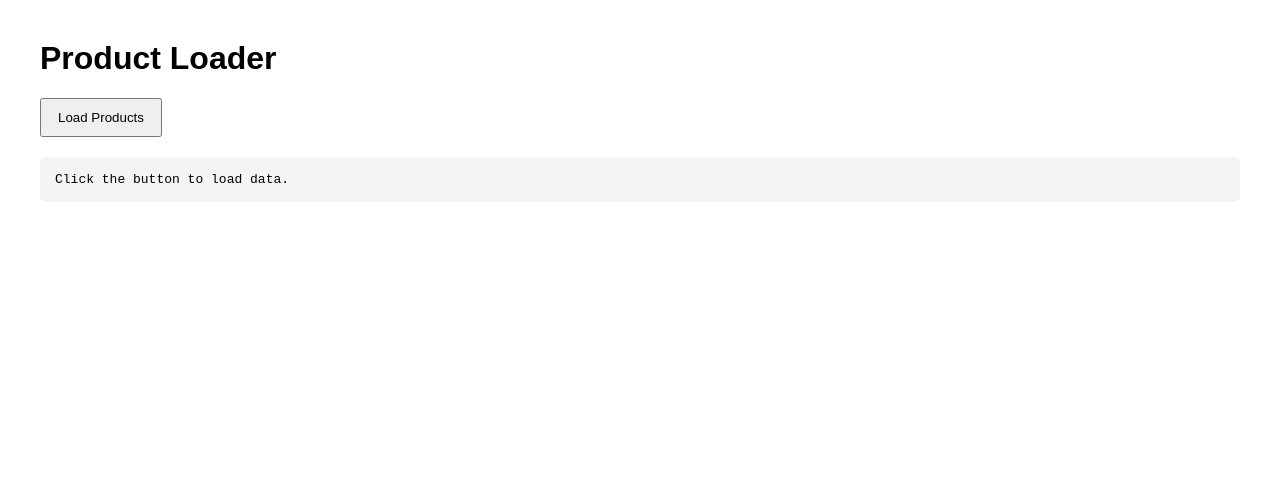
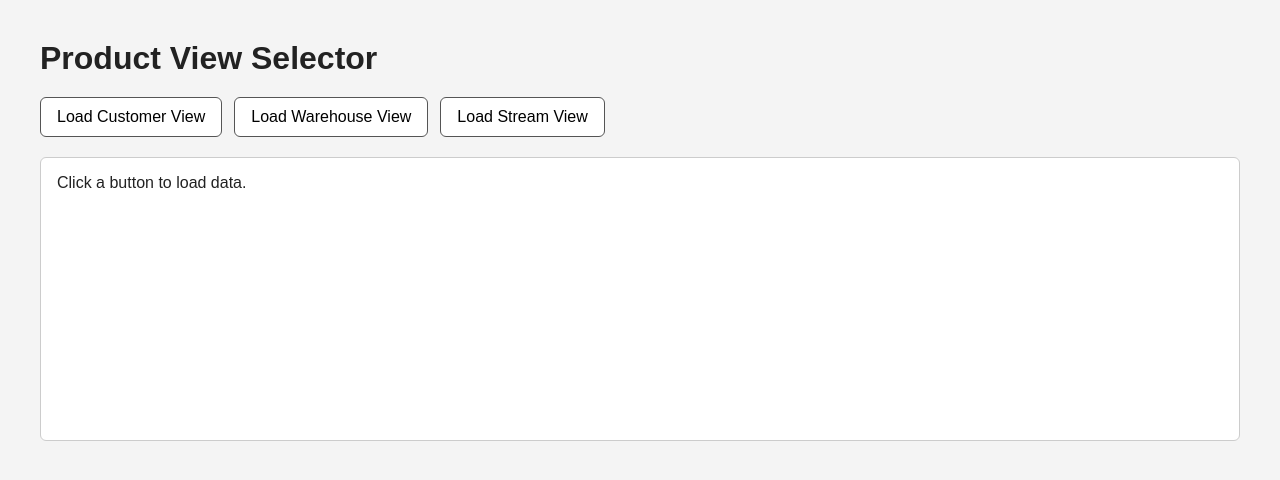
Before and after one commit to yevgeniymazur/NestJs-Complete-GVM, a website: page consumer/public/index.html in a window 1280 px wide. Drawn offline with Linux system fonts and the light colour scheme.

Commit message:
Working local deployment: PM2 + nginx + SSE streaming

```diff
--- a/consumer/public/index.html
+++ b/consumer/public/index.html
@@ -1,47 +1,119 @@
 <!DOCTYPE html>
-<html>
+<html lang="en">
 <head>
   <meta charset="UTF-8" />
-  <title>Product Loader</title>
+  <meta name="viewport" content="width=device-width, initial-scale=1.0" />
+  <title>Product View Selector</title>
   <style>
     body {
       font-family: Arial, sans-serif;
       margin: 40px;
+      background: #f4f4f4;
+      color: #222;
+    }
+
+    h1 {
+      margin-bottom: 20px;
+    }
+
+    .button-group {
+      display: flex;
+      gap: 12px;
+      flex-wrap: wrap;
+      margin-bottom: 20px;
     }
 
     button {
       padding: 10px 16px;
+      font-size: 16px;
+      border: 1px solid #555;
+      border-radius: 6px;
+      background: #fff;
       cursor: pointer;
     }
 
-    pre {
-      margin-top: 20px;
-      background: #f4f4f4;
-      padding: 15px;
+    button:hover {
+      background: #e9e9e9;
+    }
+
+    #output {
+      background: #fff;
+      border: 1px solid #ccc;
       border-radius: 6px;
+      padding: 16px;
+      min-height: 250px;
+      white-space: pre-wrap;
       overflow-x: auto;
     }
   </style>
 </head>
 <body>
-  <h1>Product Loader</h1>
+  <h1>Product View Selector</h1>
 
-  <button onclick="loadData()">Load Products</button>
+  <div class="button-group">
+    <button onclick="loadCustomerView()">Load Customer View</button>
+    <button onclick="loadWarehouseView()">Load Warehouse View</button>
+    <button onclick="loadStreamView()">Load Stream View</button>
+  </div>
 
-  <pre id="output">Click the button to load data.</pre>
+  <div id="output">Click a button to load data.</div>
 
   <script>
-    function loadData() {
-      fetch("http://localhost:3000/file-generated")
+    let eventSource = null;
+    const API_BASE = "http://localhost";
+
+    function closeStream() {
+      if (eventSource) {
+        eventSource.close();
+        eventSource = null;
+      }
+    }
+
+    function loadCustomerView() {
+      closeStream();
+
+      fetch(`${API_BASE}/file-generated`)
         .then(response => response.json())
         .then(data => {
-          document.getElementById('output').textContent =
+          document.getElementById("output").textContent =
             JSON.stringify(data, null, 2);
         })
         .catch(error => {
-          document.getElementById('output').textContent =
-            'Error loading data: ' + error.message;
+          document.getElementById("output").textContent =
+            "Error loading customer view: " + error.message;
         });
+    }
+
+    function loadWarehouseView() {
+      closeStream();
+
+      fetch(`${API_BASE}/service-generated`)
+        .then(response => response.json())
+        .then(data => {
+          document.getElementById("output").textContent =
+            JSON.stringify(data, null, 2);
+        })
+        .catch(error => {
+          document.getElementById("output").textContent =
+            "Error loading warehouse view: " + error.message;
+        });
+    }
+
+    function loadStreamView() {
+      closeStream();
+
+      const output = document.getElementById("output");
+      output.textContent = "Connecting to stream...\n";
+
+      eventSource = new EventSource(`${API_BASE}/stream`);
+
+      eventSource.onmessage = function(event) {
+        output.textContent += event.data + "\n\n";
+      };
+
+      eventSource.onerror = function() {
+        output.textContent += "Stream connection error or closed.\n";
+      };
     }
   </script>
 </body>
```
Also changed, not shown: nest1/src/service-generated/service-generated.controller.ts (+5 -5 lines), nest1/src/service-generated/service-generated.service.ts (+30 -4 lines), nest1/dist/service-generated/service-generated.controller.d.ts, nest1/dist/service-generated/service-generated.controller.js, nest1/dist/service-generated/service-generated.service.d.ts, nest1/dist/service-generated/service-generated.service.js, 3 other files.
